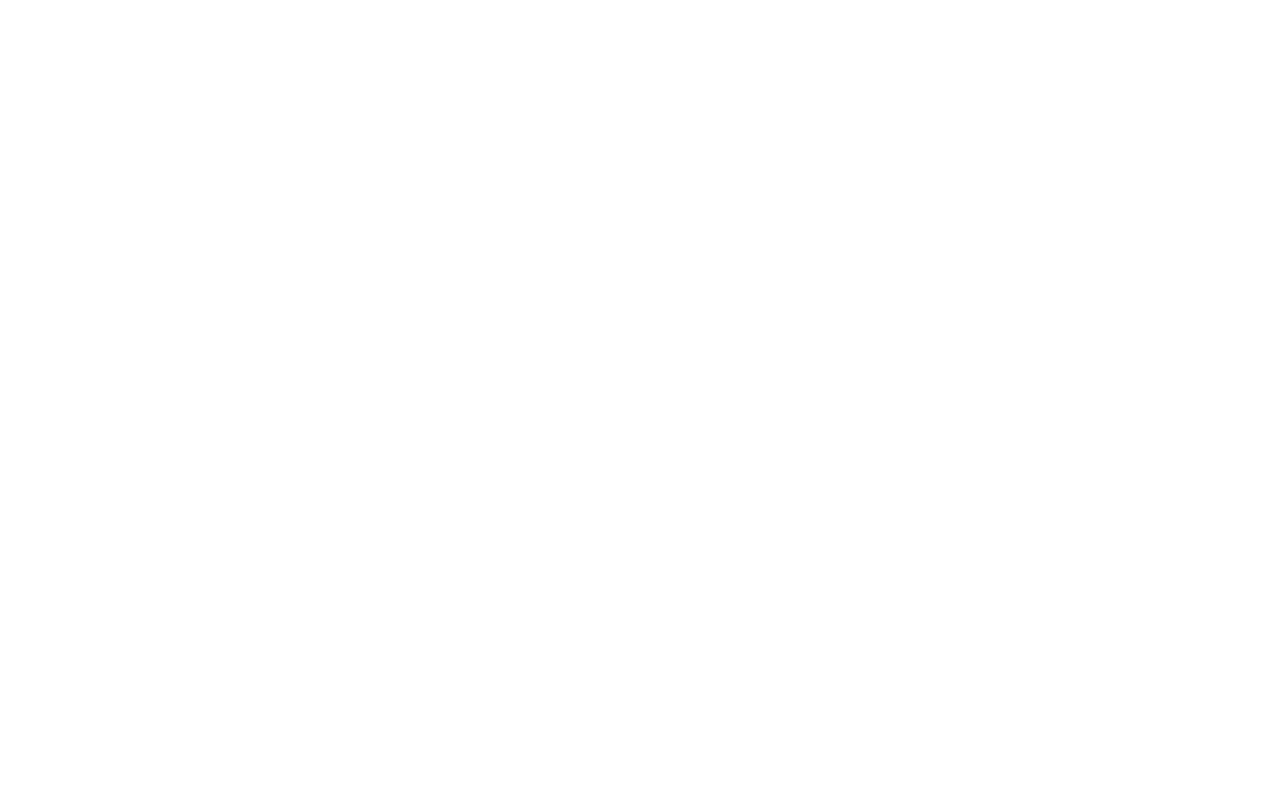
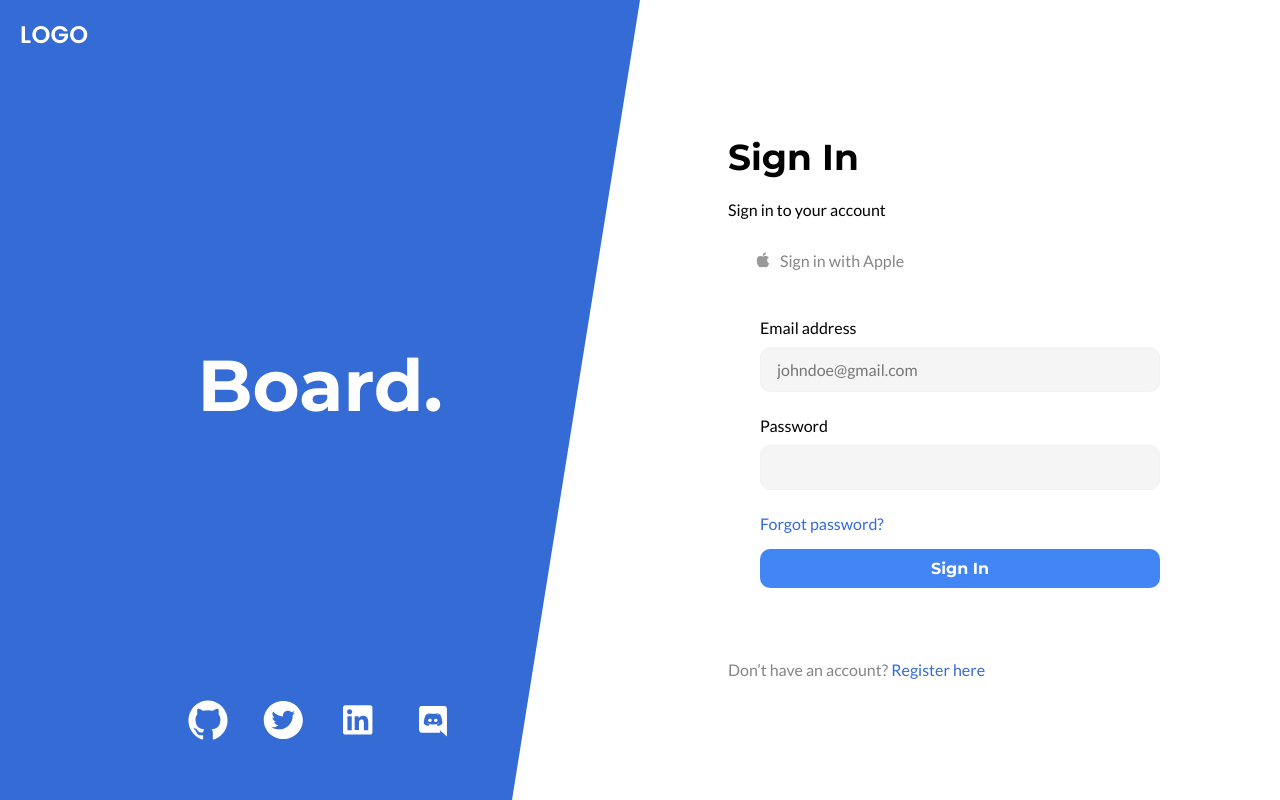
Before and after one commit to deeepak-me/openinapp, a React (Vite) app: page /openinapp/login in a window 1280 px wide. Before the commit this address had no page. Built offline with nearby package versions, Linux system fonts and the light colour scheme.

Commit message:
feat: path changed

```diff
--- a/src/App.jsx
+++ b/src/App.jsx
@@ -7,7 +7,7 @@
 const RequireAuth = ({ children }) => {
   const { isLoggedIn } = useContext(AppContext);
 
-  return isLoggedIn ? children : <Navigate to="/login" />;
+  return isLoggedIn ? children : <Navigate to="/openinapp/login" />;
 };
 
 const App = () => {
@@ -15,7 +15,7 @@
     <div id="app" className="App">
       <BrowserRouter>
         <Routes>
-          <Route path="/">
+          <Route path="/openinapp/">
             <Route
               index
               element={
@@ -25,7 +25,7 @@
               }
             />
 
-            <Route path="login" element={<Login />} />
+            <Route path="/openinapp/login" element={<Login />} />
           </Route>
         </Routes>
       </BrowserRouter>
--- a/src/components/login/LoginComponent.jsx
+++ b/src/components/login/LoginComponent.jsx
@@ -26,7 +26,7 @@
           <GoogleLogin
             onSuccess={() => {
               login();
-              navigate("/");
+              navigate("/openinapp/");
             }}
             onError={() => {
               logOut();
```
